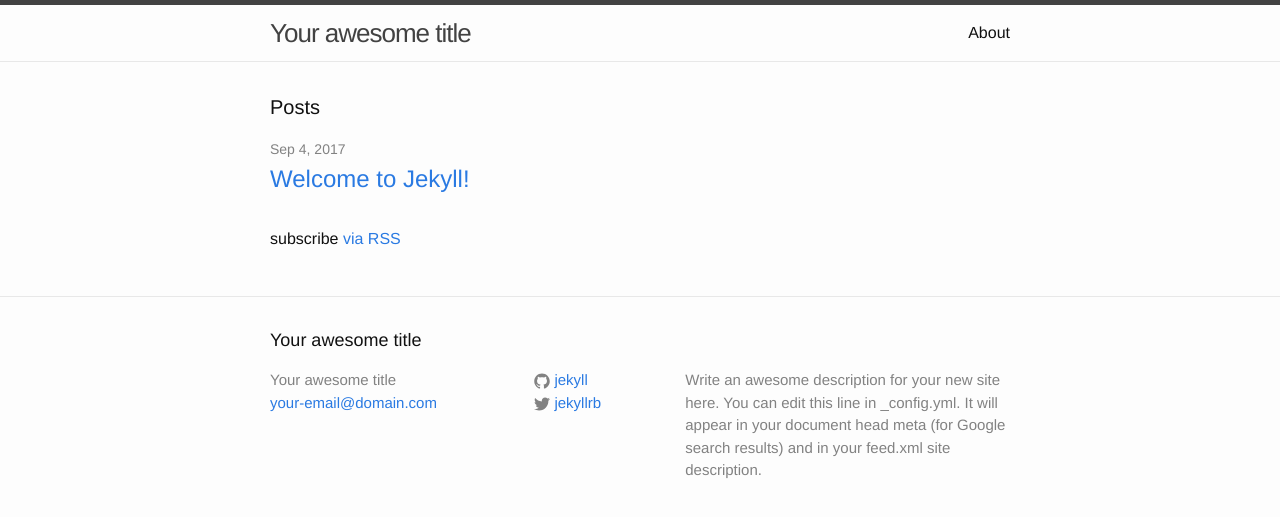
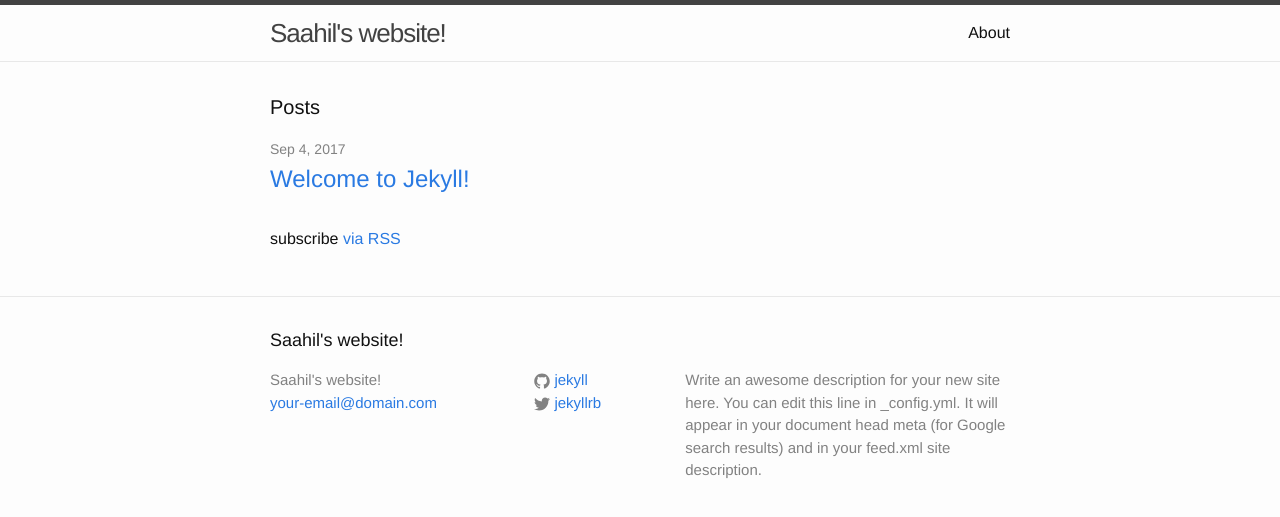
Before and after one commit to Saneja/saneja.github.io, a Jekyll site: the page built from index.html, in a window 1280 px wide. Shown: the top 517 px of the page. Built offline with Jekyll 4.4.1, drawn with Linux system fonts in a browser that asks for light colours.

Commit message:
Update _config.yml

```diff
--- a/_config.yml
+++ b/_config.yml
@@ -6,7 +6,7 @@
 # 'jekyll serve'. If you change this file, please restart the server process.
 
 # Site settings
-title: Your awesome title
+title: Saahil's website!
 email: your-email@domain.com
 description: > # this means to ignore newlines until "baseurl:"
   Write an awesome description for your new site here. You can edit this
```
